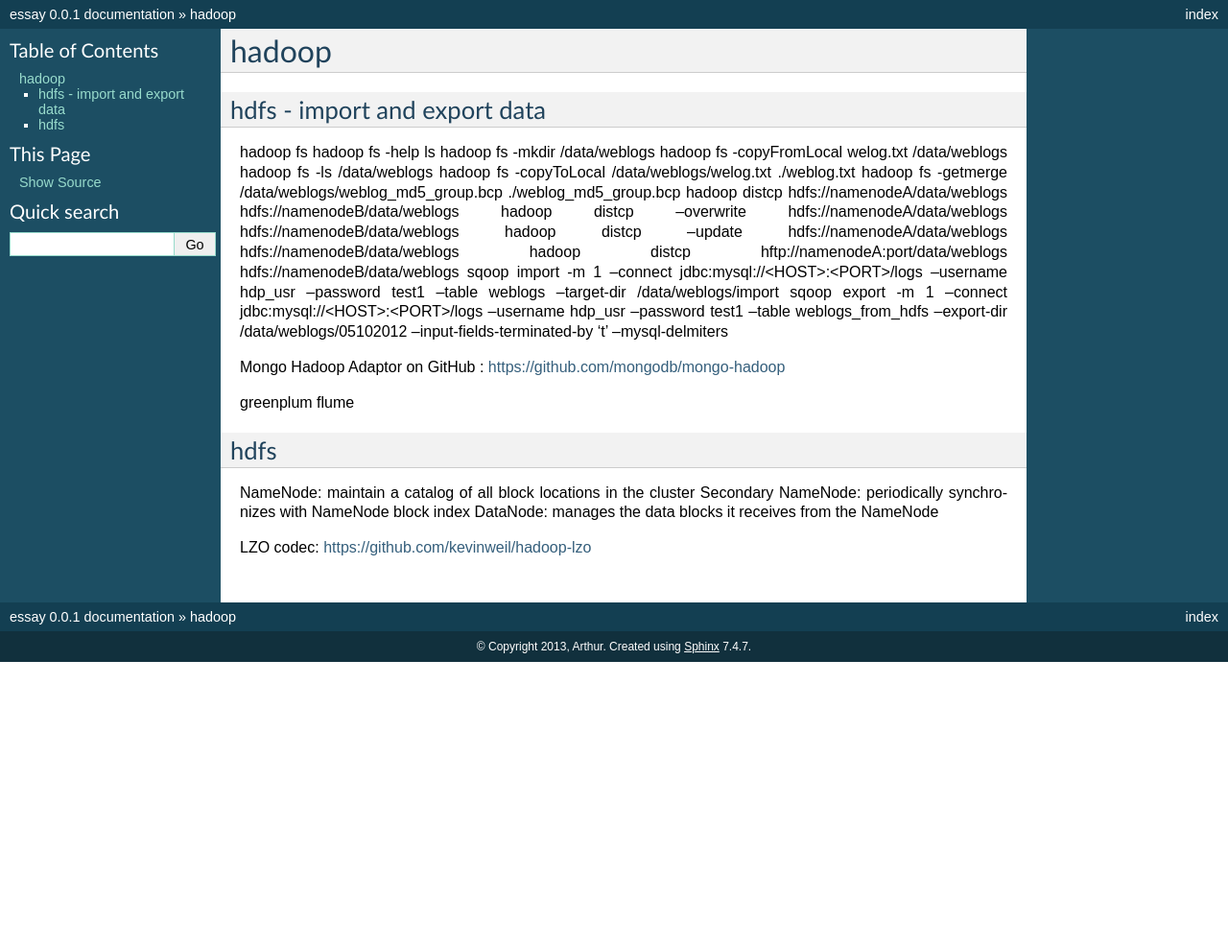
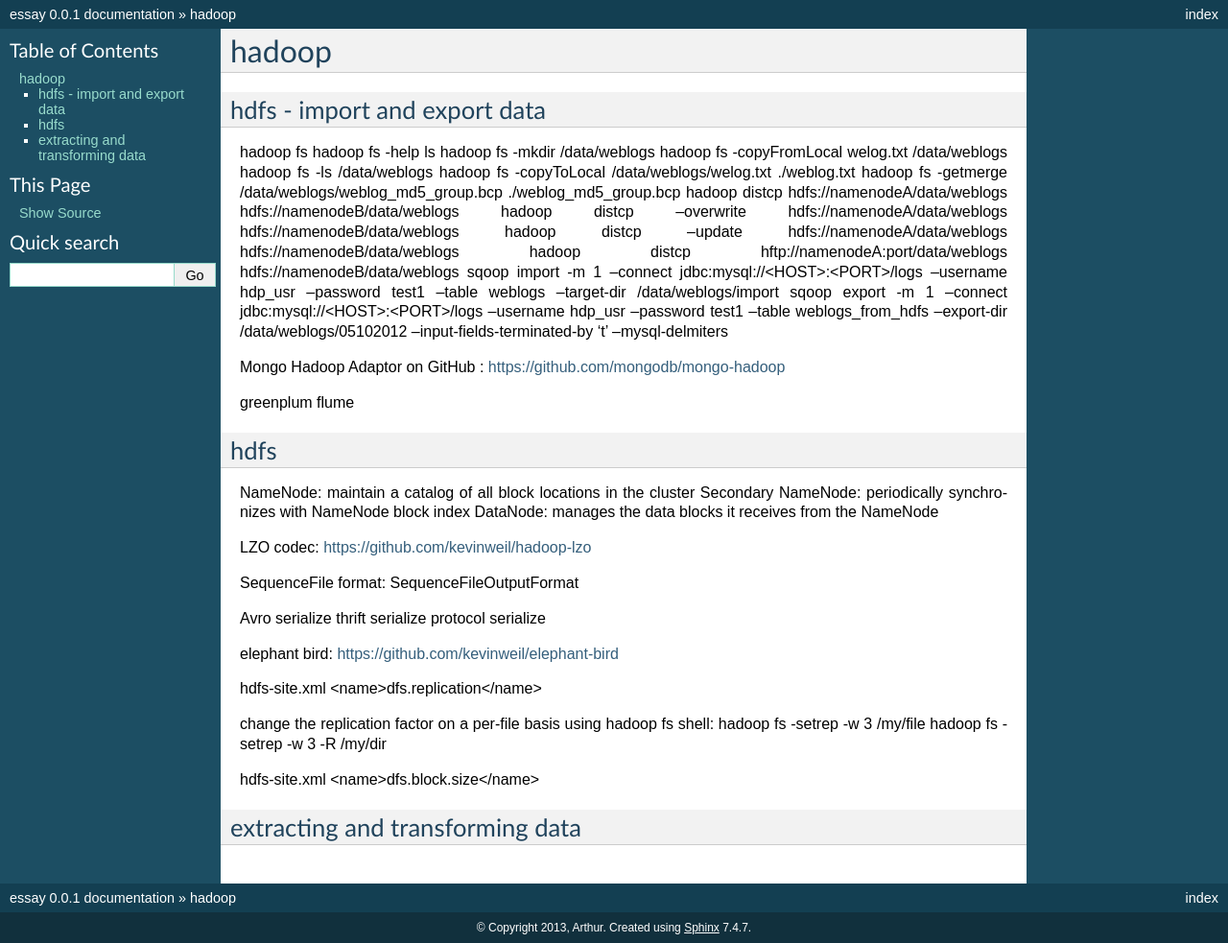
Before and after one commit to largetalk/newdatum, a Sphinx documentation site: the page built from docs/source/201412/hadoop.rst, in a window 1280 px wide. Shown: the whole page at 96% size. Built offline with Sphinx 7.4.7, drawn with Linux system fonts in a browser that asks for light colours; formulas are drawn with MathJax 3; before the commit the page ends 900 px from its top, so only the background shows below that.

Commit message:
update hadoop

```diff
--- a/docs/source/201412/hadoop.rst
+++ b/docs/source/201412/hadoop.rst
@@ -32,3 +32,22 @@ Secondary NameNode: periodically synchronizes with NameNode block index
 DataNode: manages the data blocks it receives from the NameNode
 
 LZO codec: https://github.com/kevinweil/hadoop-lzo
+
+SequenceFile format: SequenceFileOutputFormat
+
+Avro serialize
+thrift serialize
+protocol serialize
+
+elephant bird: https://github.com/kevinweil/elephant-bird
+
+hdfs-site.xml <name>dfs.replication</name>
+
+change the replication factor on a per-file basis using hadoop fs shell:
+hadoop fs -setrep -w 3 /my/file
+hadoop fs -setrep -w 3 -R /my/dir
+
+hdfs-site.xml <name>dfs.block.size</name>
+
+extracting and transforming data
+=========================================
```
